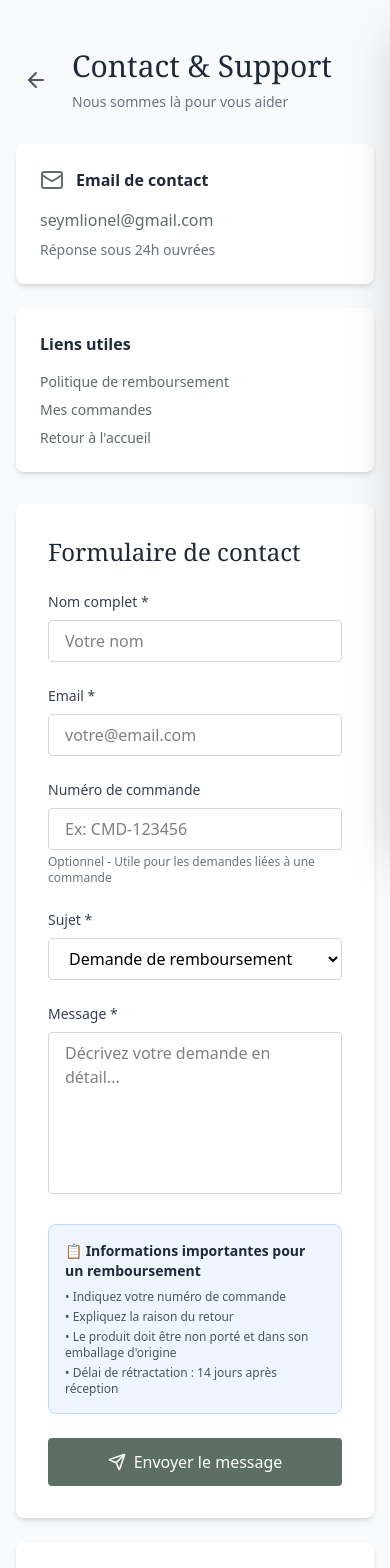
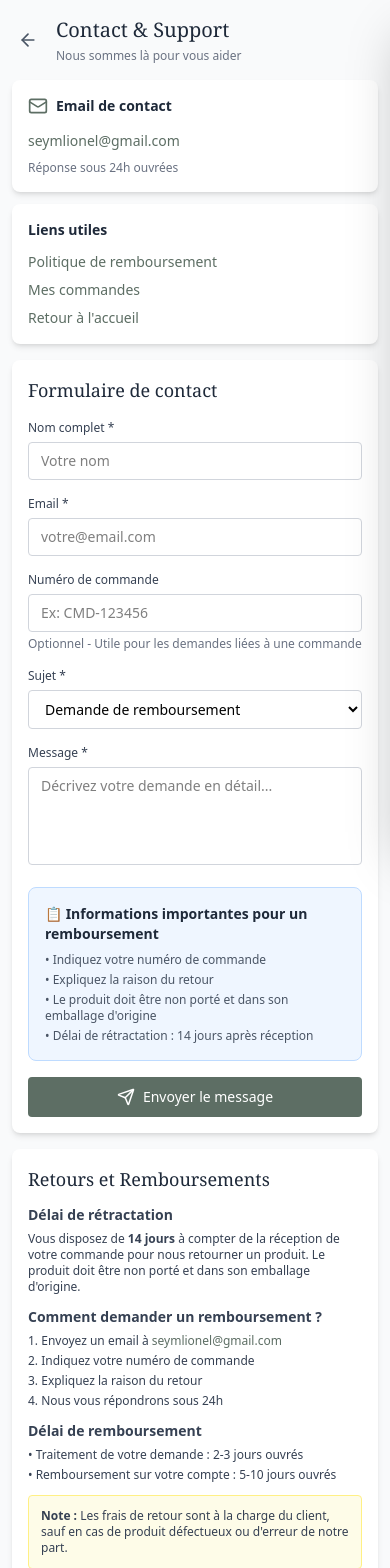
Before and after one commit to seylioneldev/gwadaecom, a Next.js app: page /support in a window 390 px wide. Shown: the top 1568 px of the page. Built offline with nearby package versions, Linux system fonts and the light colour scheme; no server answers; the database is empty.

Commit message:
Optimisation UX mobile: header compact et page support responsive

```diff
--- a/src/app/globals.css
+++ b/src/app/globals.css
@@ -1,6 +1,18 @@
 @import "tailwindcss";
-
 
 @tailwind base;
 @tailwind components;
 @tailwind utilities;
+
+/* Prévenir le débordement horizontal sur mobile */
+@layer base {
+  html,
+  body {
+    overflow-x: hidden;
+    max-width: 100vw;
+  }
+
+  * {
+    box-sizing: border-box;
+  }
+}
--- a/src/app/support/page.js
+++ b/src/app/support/page.js
@@ -69,48 +69,53 @@ export default function SupportPage() {
   };
 
   return (
-    <div className="min-h-screen bg-gray-50 py-12 px-4">
+    <div className="min-h-screen bg-gray-50 py-4 md:py-12 px-3 md:px-4">
       <div className="max-w-4xl mx-auto">
         {/* En-tête */}
-        <div className="flex items-center gap-4 mb-8">
-          <Link href="/" className="p-2 hover:bg-white rounded-full transition">
-            <ArrowLeft size={24} className="text-gray-600" />
+        <div className="flex items-center gap-3 md:gap-4 mb-4 md:mb-8">
+          <Link
+            href="/"
+            className="p-1.5 md:p-2 hover:bg-white rounded-full transition"
+          >
+            <ArrowLeft size={20} className="md:w-6 md:h-6 text-gray-600" />
           </Link>
           <div>
-            <h1 className="text-3xl font-serif text-gray-800 mb-2">
+            <h1 className="text-xl md:text-3xl font-serif text-gray-800 mb-1 md:mb-2">
               Contact & Support
             </h1>
-            <p className="text-sm text-gray-500">
+            <p className="text-xs md:text-sm text-gray-500">
               Nous sommes là pour vous aider
             </p>
           </div>
         </div>
 
-        <div className="grid md:grid-cols-3 gap-8">
+        <div className="grid md:grid-cols-3 gap-4 md:gap-8">
           {/* Colonne gauche - Informations */}
-          <div className="md:col-span-1 space-y-6">
+          <div className="md:col-span-1 space-y-3 md:space-y-6">
             {/* Contact Email */}
-            <div className="bg-white rounded-lg shadow-md p-6">
-              <div className="flex items-center gap-3 mb-4">
-                <Mail className="text-[#5d6e64]" size={24} />
-                <h2 className="font-semibold text-gray-800">
+            <div className="bg-white rounded-lg shadow-md p-4 md:p-6">
+              <div className="flex items-center gap-2 md:gap-3 mb-3 md:mb-4">
+                <Mail className="text-[#5d6e64]" size={20} />
+                <h2 className="text-sm md:text-base font-semibold text-gray-800">
                   Email de contact
                 </h2>
               </div>
               <a
                 href="mailto:seymlionel@gmail.com"
-                className="text-[#5d6e64] hover:underline font-medium"
+                className="text-sm md:text-base text-[#5d6e64] hover:underline font-medium break-all"
               >
                 seymlionel@gmail.com
               </a>
-              <p className="text-sm text-gray-500 mt-2">
+              <p className="text-xs md:text-sm text-gray-500 mt-2">
                 Réponse sous 24h ouvrées
               </p>
             </div>
 
             {/* Liens rapides */}
-            <div className="bg-white rounded-lg shadow-md p-6">
-              <h2 className="font-semibold text-gray-800 mb-4">Liens utiles</h2>
+            <div className="bg-white rounded-lg shadow-md p-4 md:p-6">
+              <h2 className="text-sm md:text-base font-semibold text-gray-800 mb-3 md:mb-4">
+                Liens utiles
+              </h2>
               <ul className="space-y-2 text-sm">
                 <li>
                   <Link
@@ -139,8 +144,8 @@ export default function SupportPage() {
 
           {/* Colonne droite - Formulaire */}
           <div className="md:col-span-2">
-            <div className="bg-white rounded-lg shadow-md p-8">
-              <h2 className="text-2xl font-serif text-gray-800 mb-6">
+            <div className="bg-white rounded-lg shadow-md p-4 md:p-8">
+              <h2 className="text-lg md:text-2xl font-serif text-gray-800 mb-4 md:mb-6">
                 Formulaire de contact
               </h2>
 
@@ -158,12 +163,15 @@ export default function SupportPage() {
                   </p>
                 </div>
               ) : (
-                <form onSubmit={handleSubmit} className="space-y-6">
+                <form
+                  onSubmit={handleSubmit}
+                  className="space-y-4 md:space-y-6"
+                >
                   {/* Nom */}
                   <div>
                     <label
                       htmlFor="name"
-                      className="block text-sm font-medium text-gray-700 mb-2"
+                      className="block text-xs md:text-sm font-medium text-gray-700 mb-1.5 md:mb-2"
                     >
                       Nom complet *
                     </label>
@@ -174,7 +182,7 @@ export default function SupportPage() {
                       required
                       value={formData.name}
                       onChange={handleChange}
-                      className="w-full px-4 py-2 border border-gray-300 rounded focus:ring-2 focus:ring-[#5d6e64] focus:border-transparent outline-none"
+                      className="w-full px-3 md:px-4 py-2 text-sm md:text-base border border-gray-300 rounded focus:ring-2 focus:ring-[#5d6e64] focus:border-transparent outline-none"
                       placeholder="Votre nom"
                     />
                   </div>
@@ -183,7 +191,7 @@ export default function SupportPage() {
                   <div>
                     <label
                       htmlFor="email"
-                      className="block text-sm font-medium text-gray-700 mb-2"
+                      className="block text-xs md:text-sm font-medium text-gray-700 mb-1.5 md:mb-2"
                     >
                       Email *
                     </label>
@@ -194,7 +202,7 @@ export default function SupportPage() {
                       required
                       value={formData.email}
                       onChange={handleChange}
-                      className="w-full px-4 py-2 border border-gray-300 rounded focus:ring-2 focus:ring-[#5d6e64] focus:border-transparent outline-none"
+                      className="w-full px-3 md:px-4 py-2 text-sm md:text-base border border-gray-300 rounded focus:ring-2 focus:ring-[#5d6e64] focus:border-transparent outline-none"
                       placeholder="votre@email.com"
                     />
                   </div>
@@ -203,7 +211,7 @@ export default function SupportPage() {
                   <div>
                     <label
                       htmlFor="orderNumber"
-                      className="block text-sm font-medium text-gray-700 mb-2"
+                      className="block text-xs md:text-sm font-medium text-gray-700 mb-1.5 md:mb-2"
                     >
                       Numéro de commande
                     </label>
@@ -213,7 +221,7 @@ export default function SupportPage() {
                       name="orderNumber"
                       value={formData.orderNumber}
                       onChange={handleChange}
-                      className="w-full px-4 py-2 border border-gray-300 rounded focus:ring-2 focus:ring-[#5d6e64] focus:border-transparent outline-none"
+                      className="w-full px-3 md:px-4 py-2 text-sm md:text-base border border-gray-300 rounded focus:ring-2 focus:ring-[#5d6e64] focus:border-transparent outline-none"
                       placeholder="Ex: CMD-123456"
                     />
                     <p className="text-xs text-gray-500 mt-1">
@@ -225,7 +233,7 @@ export default function SupportPage() {
                   <div>
                     <label
                       htmlFor="subject"
-                      className="block text-sm font-medium text-gray-700 mb-2"
+                      className="block text-xs md:text-sm font-medium text-gray-700 mb-1.5 md:mb-2"
                     >
                       Sujet *
                     </label>
@@ -235,7 +243,7 @@ export default function SupportPage() {
                       required
                       value={formData.subject}
                       onChange={handleChange}
-                      className="w-full px-4 py-2 border border-gray-300 rounded focus:ring-2 focus:ring-[#5d6e64] focus:border-transparent outline-none"
+                      className="w-full px-3 md:px-4 py-2 text-sm md:text-base border border-gray-300 rounded focus:ring-2 focus:ring-[#5d6e64] focus:border-transparent outline-none"
                     >
                       <option value="refund">Demande de remboursement</option>
                       <option value="return">Retour de produit</option>
@@ -249,7 +257,7 @@ export default function SupportPage() {
                   <div>
                     <label
                       htmlFor="message"
-                      className="block text-sm font-medium text-gray-700 mb-2"
+                      className="block text-xs md:text-sm font-medium text-gray-700 mb-1.5 md:mb-2"
                     >
                       Message *
                     </label>
@@ -257,10 +265,10 @@ export default function SupportPage() {
                       id="message"
                       name="message"
                       required
-                      rows="6"
+                      rows="4"
                       value={formData.message}
                       onChange={handleChange}
-                      className="w-full px-4 py-2 border border-gray-300 rounded focus:ring-2 focus:ring-[#5d6e64] focus:border-transparent outline-none resize-none"
+                      className="w-full px-3 md:px-4 py-2 text-sm md:text-base border border-gray-300 rounded focus:ring-2 focus:ring-[#5d6e64] focus:border-transparent outline-none resize-none md:rows-6"
                       placeholder="Décrivez votre demande en détail..."
                     />
                   </div>
@@ -289,7 +297,7 @@ export default function SupportPage() {
                   <button
                     type="submit"
                     disabled={isSubmitting}
-                    className="w-full bg-[#5d6e64] text-white py-3 rounded hover:bg-[#4a5850] transition disabled:opacity-50 disabled:cursor-not-allowed flex items-center justify-center gap-2"
+                    className="w-full bg-[#5d6e64] text-white py-2.5 md:py-3 text-sm md:text-base rounded hover:bg-[#4a5850] transition disabled:opacity-50 disabled:cursor-not-allowed flex items-center justify-center gap-2"
                   >
                     {isSubmitting ? (
                       <>
@@ -308,15 +316,17 @@ export default function SupportPage() {
             </div>
 
             {/* Section Retours et Remboursements */}
-            <div className="bg-white rounded-lg shadow-md p-8 mt-6">
-              <h2 className="text-2xl font-serif text-gray-800 mb-4">
+            <div className="bg-white rounded-lg shadow-md p-4 md:p-8 mt-4 md:mt-6">
+              <h2 className="text-lg md:text-2xl font-serif text-gray-800 mb-3 md:mb-4">
                 Retours et Remboursements
               </h2>
 
-              <div className="space-y-4 text-gray-700">
+              <div className="space-y-3 md:space-y-4 text-gray-700">
                 <div>
-                  <h3 className="font-semibold mb-2">Délai de rétractation</h3>
-                  <p className="text-sm">
+                  <h3 className="text-sm md:text-base font-semibold mb-1.5 md:mb-2">
+                    Délai de rétractation
+                  </h3>
+                  <p className="text-xs md:text-sm">
                     Vous disposez de <strong>14 jours</strong> à compter de la
                     réception de votre commande pour nous retourner un produit.
                     Le produit doit être non porté et dans son emballage
@@ -325,10 +335,10 @@ export default function SupportPage() {
                 </div>
 
                 <div>
-                  <h3 className="font-semibold mb-2">
+                  <h3 className="text-sm md:text-base font-semibold mb-1.5 md:mb-2">
                     Comment demander un remboursement ?
                   </h3>
-                  <ol className="text-sm space-y-1 list-decimal list-inside">
+                  <ol className="text-xs md:text-sm space-y-1 list-decimal list-inside">
                     <li>
                       Envoyez un email à{" "}
                       <a
@@ -345,8 +355,10 @@ export default function SupportPage() {
                 </div>
 
                 <div>
-                  <h3 className="font-semibold mb-2">Délai de remboursement</h3>
-                  <ul className="text-sm space-y-1">
+                  <h3 className="text-sm md:text-base font-semibold mb-1.5 md:mb-2">
+                    Délai de remboursement
+                  </h3>
+                  <ul className="text-xs md:text-sm space-y-1">
                     <li>• Traitement de votre demande : 2-3 jours ouvrés</li>
                     <li>
                       • Remboursement sur votre compte : 5-10 jours ouvrés
@@ -354,8 +366,8 @@ export default function SupportPage() {
                   </ul>
                 </div>
 
-                <div className="bg-yellow-50 border border-yellow-200 rounded p-4 mt-4">
-                  <p className="text-sm text-gray-700">
+                <div className="bg-yellow-50 border border-yellow-200 rounded p-3 md:p-4 mt-3 md:mt-4">
+                  <p className="text-xs md:text-sm text-gray-700">
                     <strong>Note :</strong> Les frais de retour sont à la charge
                     du client, sauf en cas de produit défectueux ou d'erreur de
                     notre part.
```
Also changed, not shown: src/components/layout/Header.jsx (+72 -37 lines).
